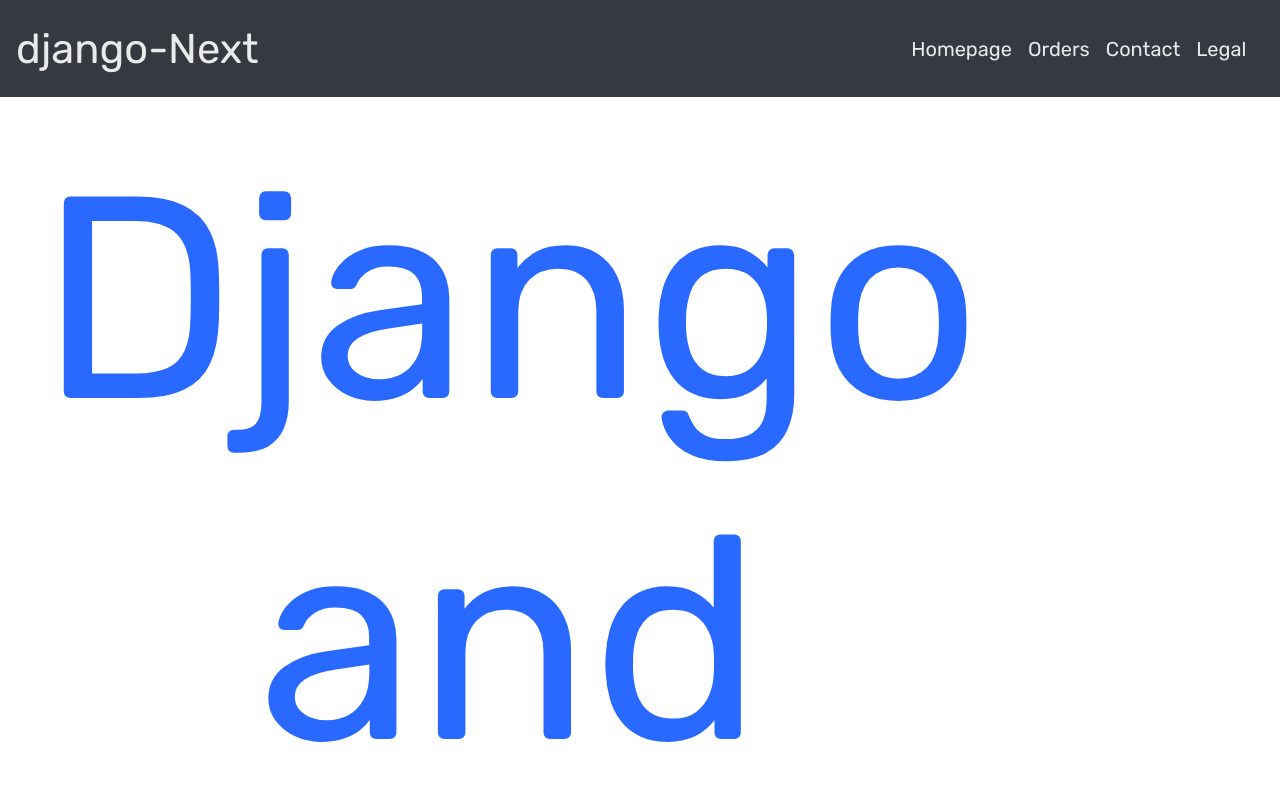
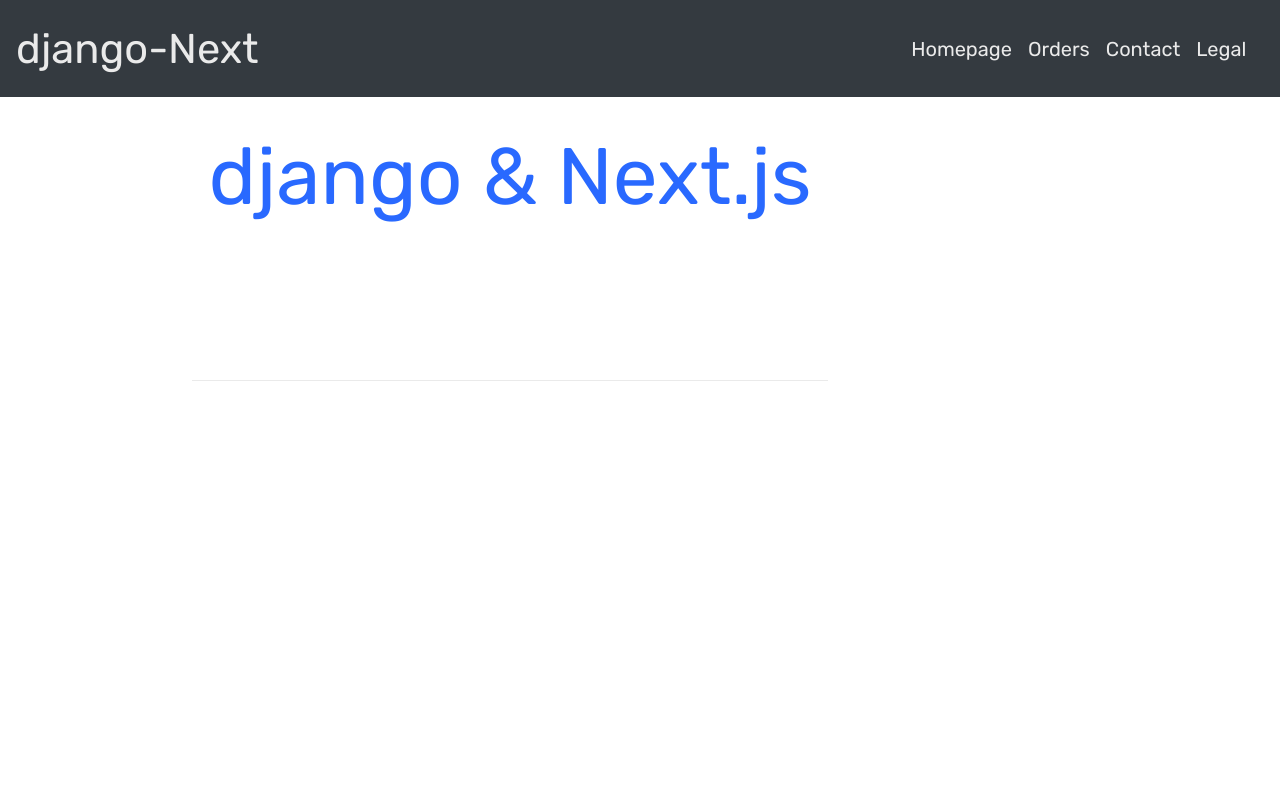
Before and after one commit to Brlaney/django-next, a Next.js app in the folder next-app/: page / in a window 1280 px wide. Shown: the top 800 px of the page. Built offline with nearby package versions, Linux system fonts and the light colour scheme.

Commit message:
updating favicon and homescreen

```diff
--- a/next-app/src/pages/_app.tsx
+++ b/next-app/src/pages/_app.tsx
@@ -12,8 +12,7 @@ function MyApp({ Component, pageProps }: AppProps) {
         <meta name='viewport' content='width=device-width, initial-scale=1' />
         <meta name='keywords' content={seo.keywords} />
         <meta name='description' content={seo.description} />
-        {/* <link rel='icon' type='image/svg+xml' href='/django-next-favicon.svg' /> */}
-        <link rel='icon' type='image/svg+xml' href='/dn.svg' />
+        <link rel='icon' type='image/svg+xml' href='/django-next-favicon.svg' />
         <title>{seo.title}</title>
       </Head>
       <div className={styles.container}>
--- a/next-app/src/pages/index.tsx
+++ b/next-app/src/pages/index.tsx
@@ -4,7 +4,7 @@ import styles from '@/styles/pages/Home.module.scss';
 export default function Home() {
   return (
     <div className={styles.homepage}>
-      <div className={styles.title}>Django and next js</div>
+      <div className={styles.title}>django & Next.js</div>
       <div className={styles.content}>
         <div className={styles.card}>
 
--- a/next-app/src/scss/pages/Home.module.scss
+++ b/next-app/src/scss/pages/Home.module.scss
@@ -10,7 +10,7 @@
     margin: 1rem;
     padding: 1rem;
     border-bottom: 1px solid $text-light;
-    font-size: 18rem;
+    font-size: 5rem;
     text-align: center;
   }
   .content {
```
Also changed, not shown: next-app/public/django-next-favicon.svg, next-app/public/dn.svg (deleted).
